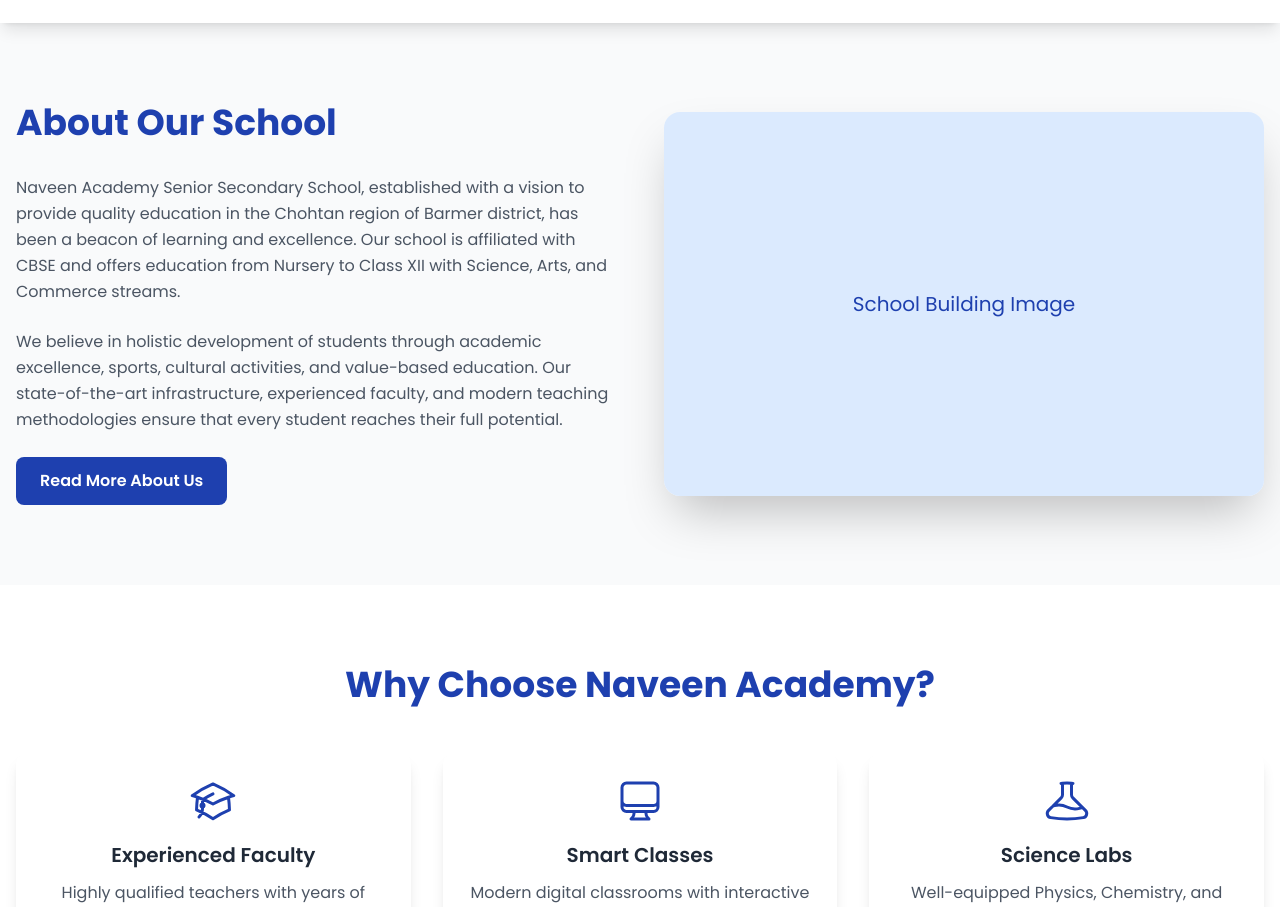
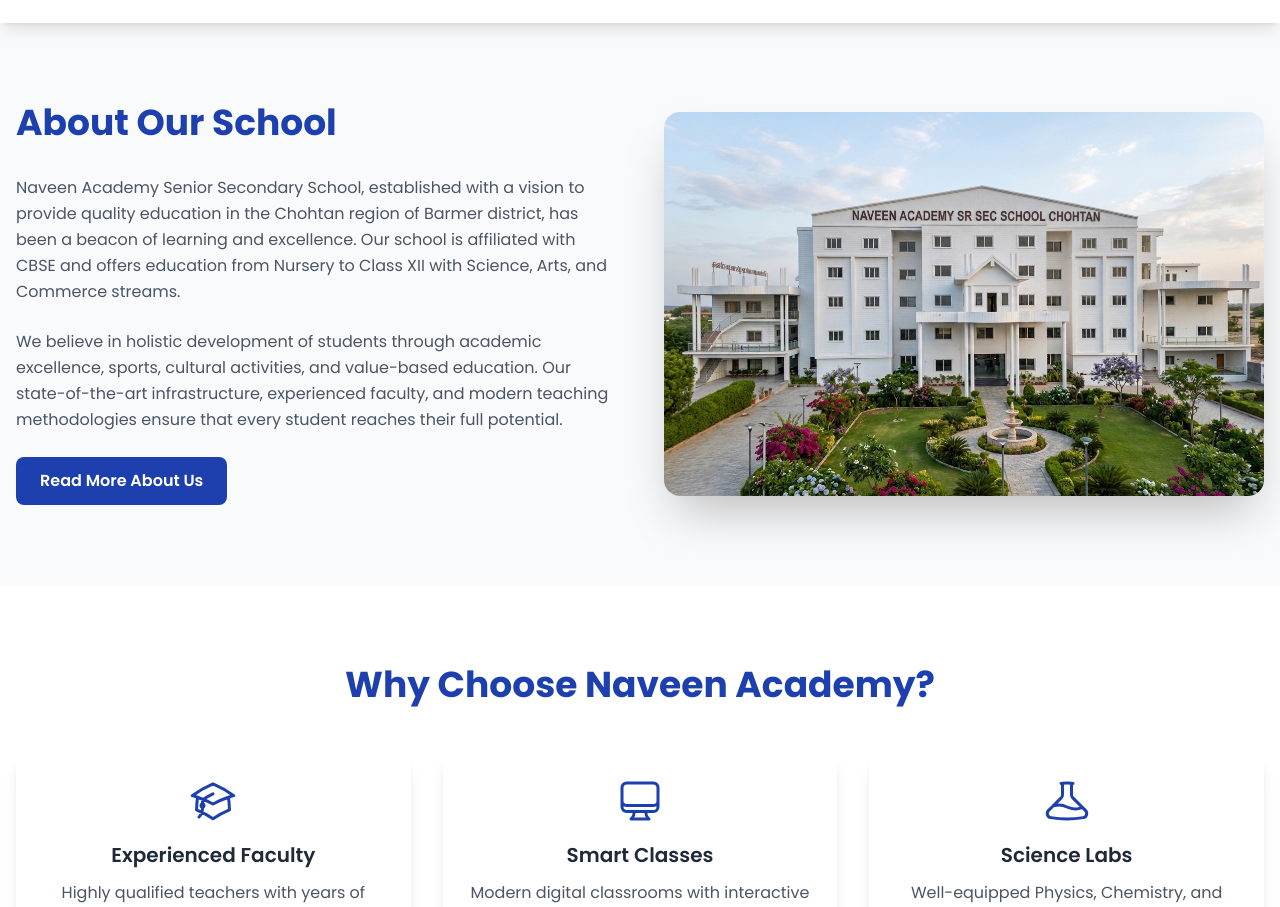
Before and after one commit to suryajani283-droid/NAVEEN-ACADEMY, a Next.js app: page / in a window 1280 px wide. Shown: the part 869-1776 px from the top of the page. Built offline with nearby package versions, Linux system fonts and the light colour scheme.

Commit message:
Update page.js

```diff
--- a/app/page.js
+++ b/app/page.js
@@ -126,15 +126,15 @@
               </Link>
             </motion.div>
             <motion.div
-              initial={{ opacity: 0, x: 50 }}
-              whileInView={{ opacity: 1, x: 0 }}
-              transition={{ duration: 0.6 }}
-              className="relative h-96 rounded-2xl overflow-hidden shadow-2xl"
-            >
-              <div className="bg-primary-100 h-full flex items-center justify-center">
-                <p className="text-primary-500 text-xl">School Building Image</p>
-              </div>
-            </motion.div>
+  initial={{ opacity: 0, x: 50 }}
+  whileInView={{ opacity: 1, x: 0 }}
+  transition={{ duration: 0.6 }}
+  className="relative h-96 rounded-2xl overflow-hidden shadow-2xl">
+  <img
+    src="/images/school-building.jpg"
+    alt="Naveen Academy Building"
+    className="w-full h-full object-cover"/>
+</motion.div>
           </div>
         </div>
       </section>
```
